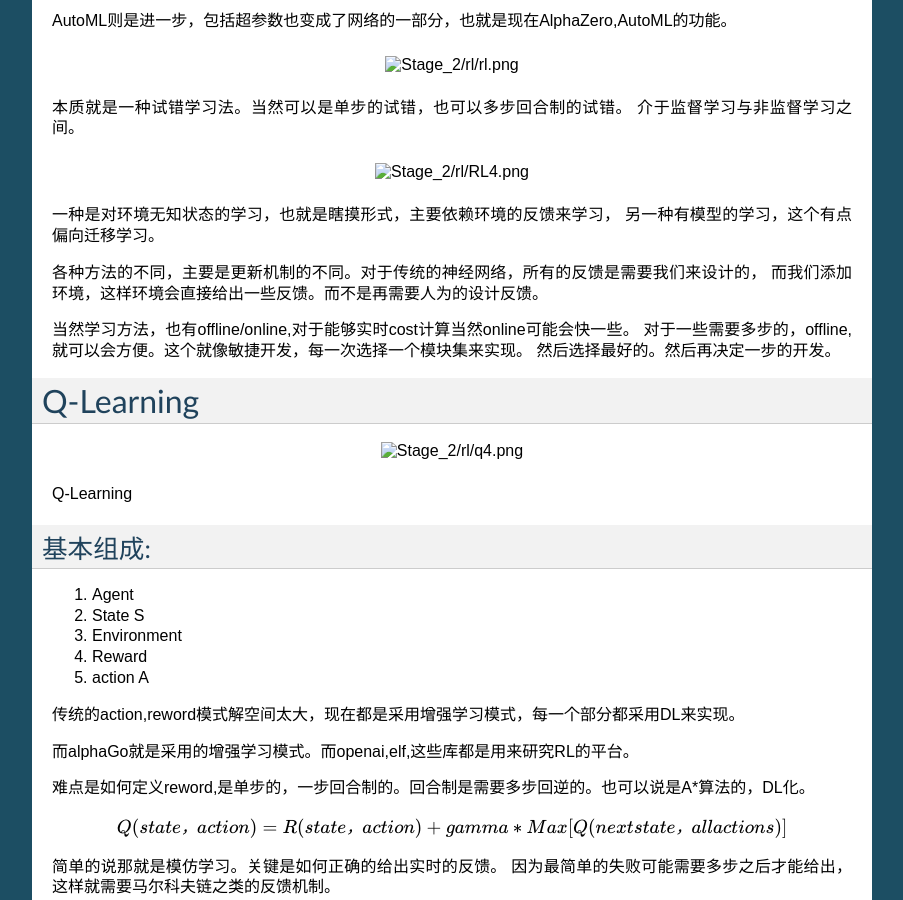
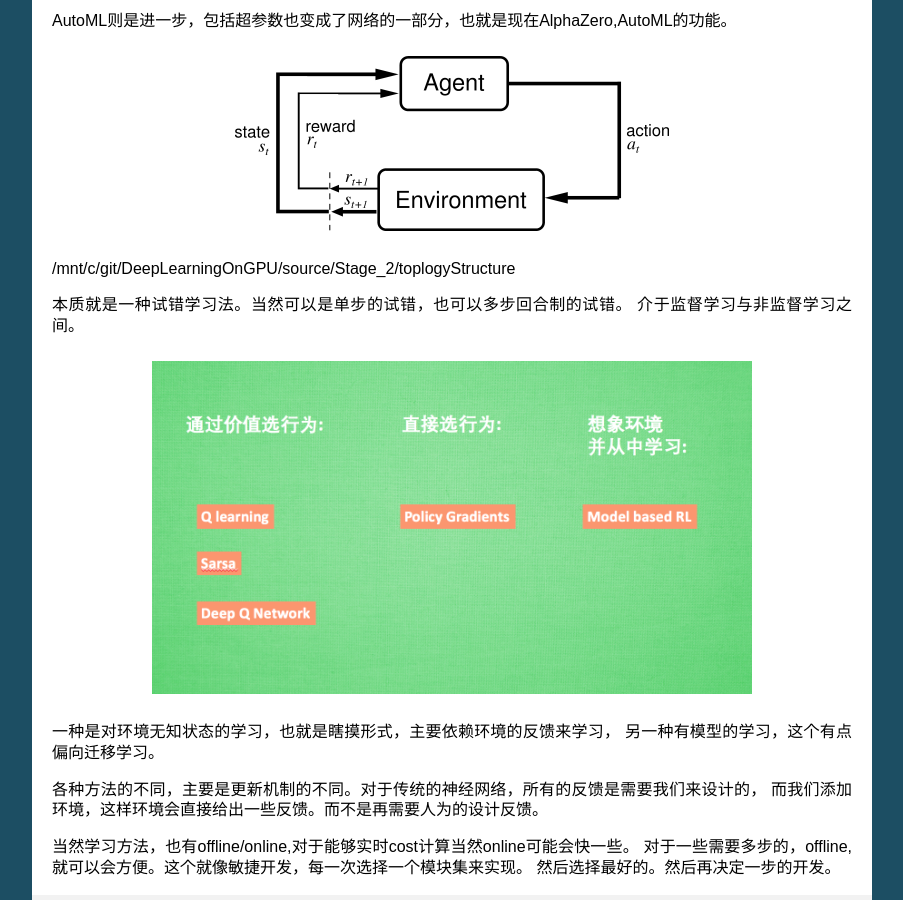
Before and after one commit to gwli/DeepLearningOnGPU, a Sphinx documentation site: the page built from source/Stage_2/toplogyStructure/rl.rst, in a window 1280 px wide and 900 px high, scrolled down 434 px. Shown: the whole window, without its empty margins (198-1101 px from the left). Built offline with Sphinx 7.4.7, drawn with Linux system fonts in a browser that asks for light colours.

Commit message:
fix the path typo

```diff
--- a/source/Stage_2/toplogyStructure.rst
+++ b/source/Stage_2/toplogyStructure.rst
@@ -76,6 +76,7 @@
 .. include:: /Stage_2/toplogyStructure/SVM.rst
 .. include:: /Stage_2/toplogyStructure/SOM.rst
 .. include:: /Stage_2/toplogyStructure/CelluarRC.rst
+.. include:: /Stage_2/toplogyStructure/rl.rst
 
 
 
--- a/source/Stage_2/toplogyStructure/rl.rst
+++ b/source/Stage_2/toplogyStructure/rl.rst
@@ -23,12 +23,14 @@ AutoML则是进一步，包括超参数也变成了网络的一部分，也就
 
 
 
-.. figure:: /Stage_2/rl/rl.png
+.. figure:: /Stage_2/toplogyStructure/rl/rl.png
+
+/mnt/c/git/DeepLearningOnGPU/source/Stage_2/toplogyStructure
 
 本质就是一种试错学习法。当然可以是单步的试错，也可以多步回合制的试错。
 介于监督学习与非监督学习之间。
 
-.. figure::  /Stage_2/rl/RL4.png
+.. figure::  /Stage_2/toplogyStructure/rl/RL4.png
 
 
 一种是对环境无知状态的学习，也就是瞎摸形式，主要依赖环境的反馈来学习，
@@ -46,7 +48,7 @@ AutoML则是进一步，包括超参数也变成了网络的一部分，也就
 Q-Learning
 ==========
 
-.. figure:: /Stage_2/rl/q4.png
+.. figure:: /Stage_2/toplogyStructure/rl/q4.png
 
 Q-Learning
 
```
